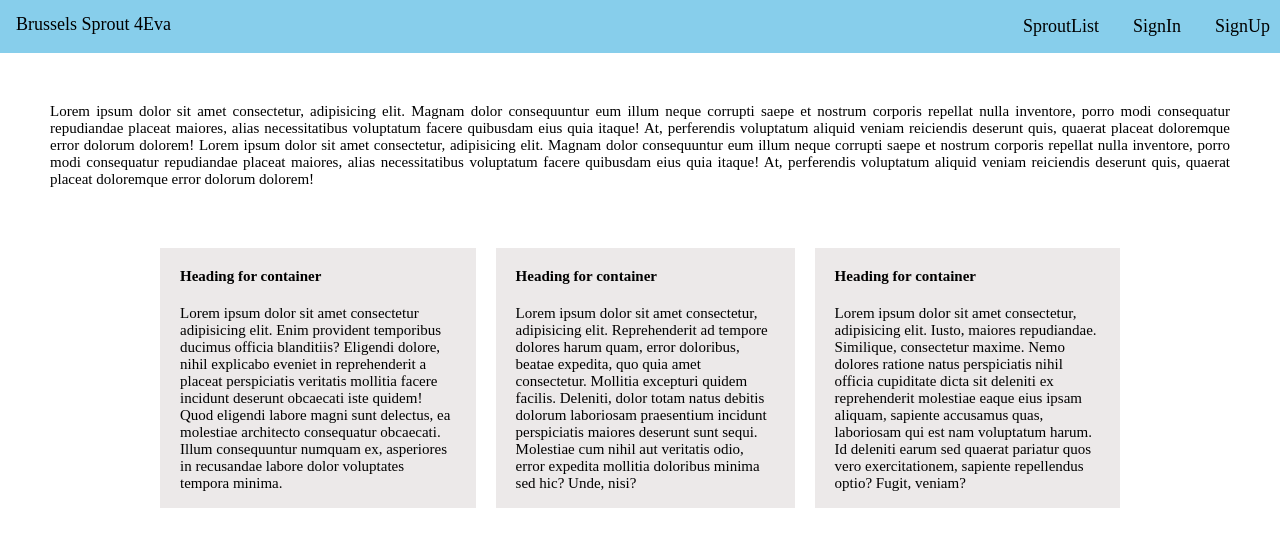
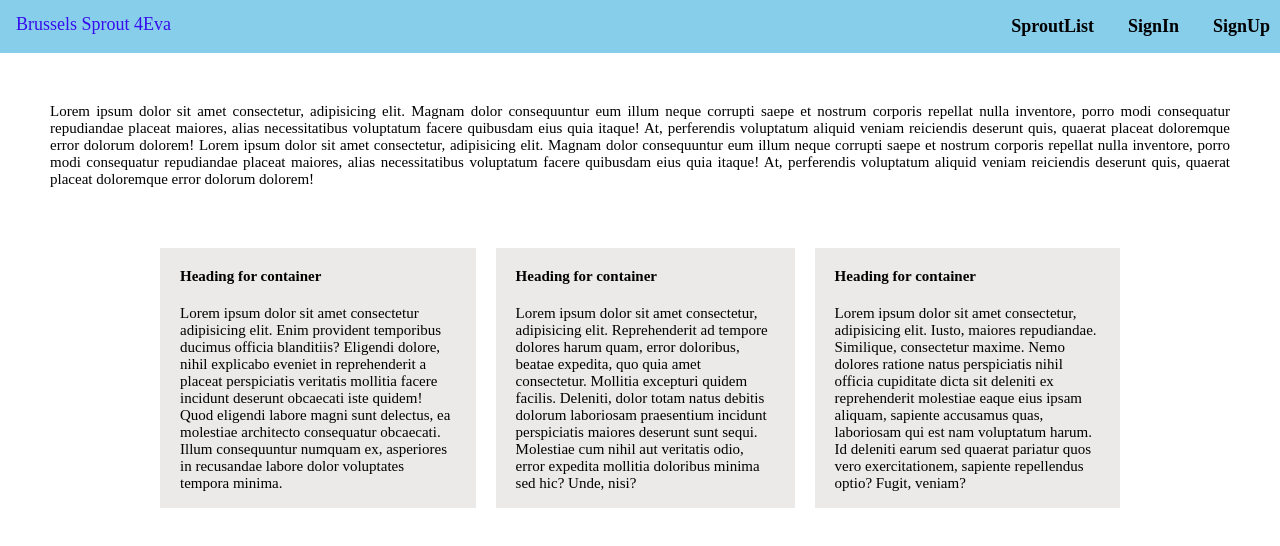
Before and after one commit to vigneshwariponraj/htmlcss-1, a plain HTML site: page PartB/index2.html in a window 1280 px wide. In both pictures the pointer is over the link "Brussels Sprout 4Eva". Drawn offline with Linux system fonts and the light colour scheme.

Commit message:
Navigation link font change

```diff
--- a/PartB/css/main.css
+++ b/PartB/css/main.css
@@ -35,6 +35,9 @@ body{
     display: inline;
     padding: 0 10px;
 }
+a:hover {
+    color: #360dee !important;
+}
 nav {
     float: right;
     word-spacing:10px;
@@ -45,6 +48,7 @@ nav {
     color: black;
     justify-content:flex-end;
     font-size: large;
+    font-weight: bold;
 }
 .container {
     text-align:justify;
```
